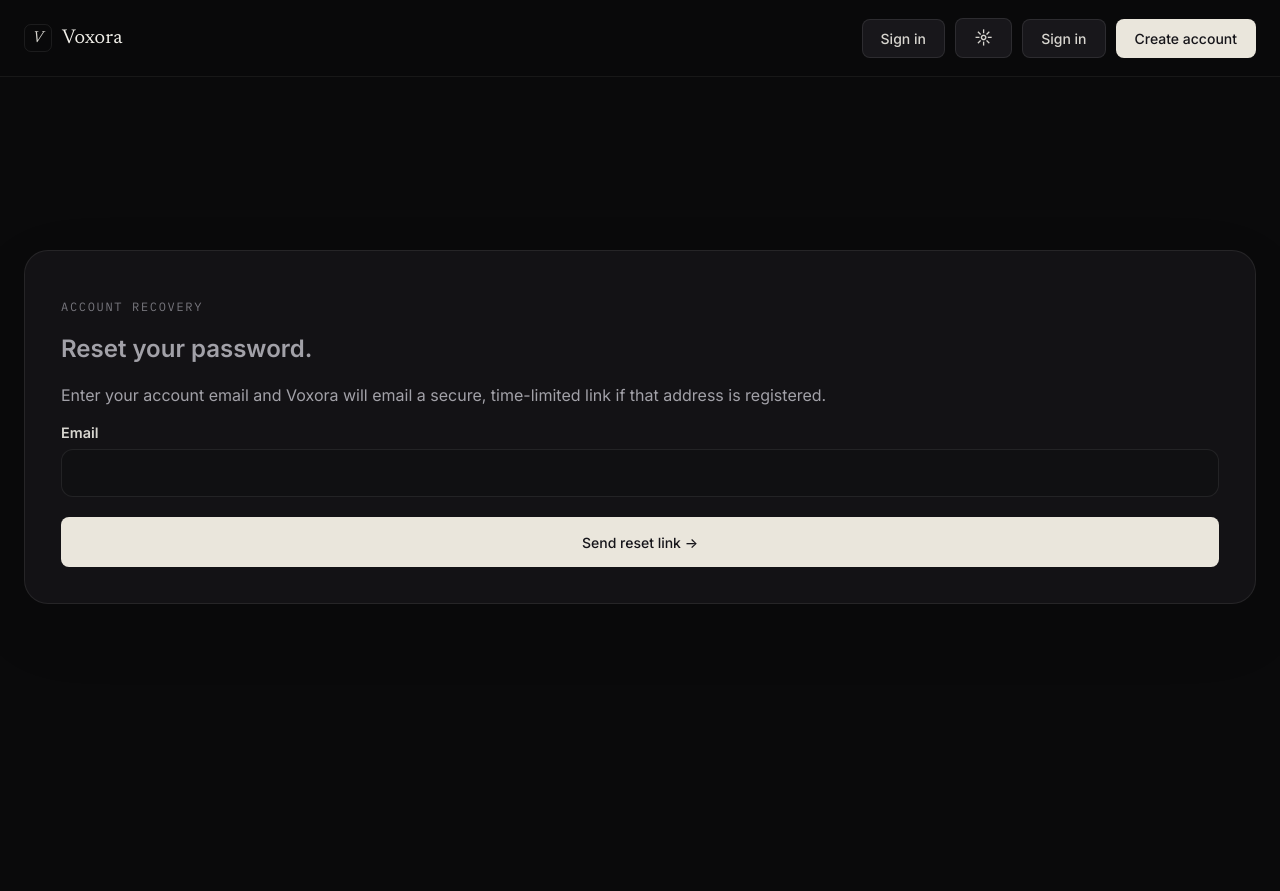
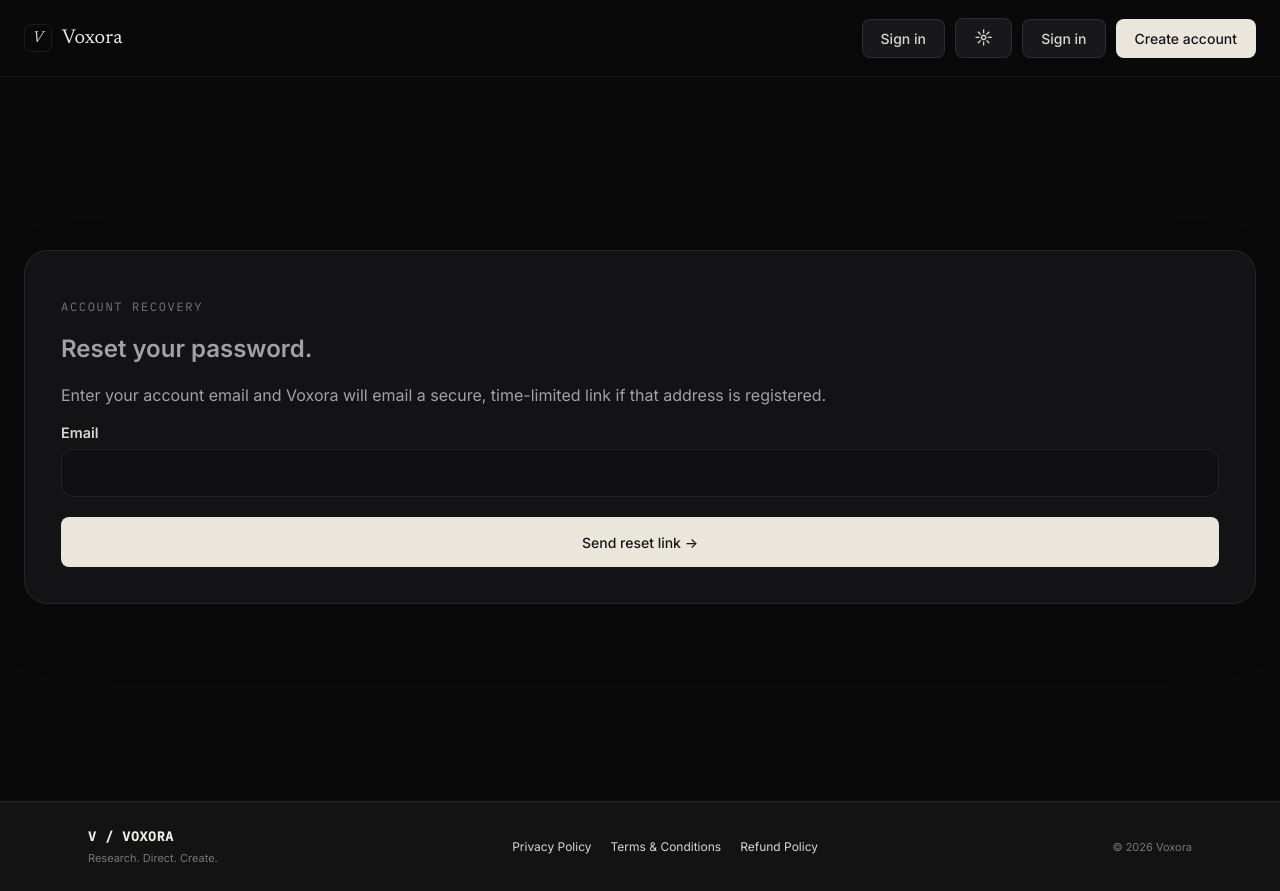
Before and after one commit to infosloption-byte/video-director, a React (Vite) app in the folder frontend/: page /forgot-password in a window 1280 px wide. Before the commit the page ends 801 px from the top, so only its background shows below. Built offline with nearby package versions, Linux system fonts and the light colour scheme; no server answers.

Commit message:
feat(legal): link policies in account, billing and authentication footers

```diff
--- a/frontend/src/pages/ForgotPasswordPage.jsx
+++ b/frontend/src/pages/ForgotPasswordPage.jsx
@@ -1,6 +1,7 @@
 import { useState } from "react";
 import { Link } from "react-router-dom";
 import Header from "../components/Header";
+import LegalFooter from "../components/LegalFooter";
 import "./AuthPage.css";
 
 export default function ForgotPasswordPage() {
@@ -20,5 +21,6 @@ export default function ForgotPasswordPage() {
     finally { setBusy(false); }
   }
 
-  return <div className="hx-page auth-page"><Header right={<Link to="/signin" className="btn btn-ghost">Sign in</Link>} /><main className="container auth-page__main"><section className="auth-card"><p className="eyebrow">Account recovery</p><h1>Reset your password.</h1><p>Enter your account email and Voxora will email a secure, time-limited link if that address is registered.</p>{error && <div className="auth-card__error" role="alert">{error}</div>}{message && <div className="auth-card__success" role="status">{message}</div>}<form className="auth-card__form" onSubmit={submit}><label><span>Email</span><input type="email" value={email} onChange={(e) => setEmail(e.target.value)} autoComplete="email" required /></label><button className="btn btn-cream auth-card__submit" disabled={busy}>{busy ? "Preparing…" : "Send reset link →"}</button></form></section></main></div>;
+  return <div className="hx-page auth-page"><Header right={<Link to="/signin" className="btn btn-ghost">Sign in</Link>} /><main className="container auth-page__main"><section className="auth-card"><p className="eyebrow">Account recovery</p><h1>Reset your password.</h1><p>Enter your account email and Voxora will email a secure, time-limited link if that address is registered.</p>{error && <div className="auth-card__error" role="alert">{error}</div>}{message && <div className="auth-card__success" role="status">{message}</div>}<form className="auth-card__form" onSubmit={submit}><label><span>Email</span><input type="email" value={email} onChange={(e) => setEmail(e.target.value)} autoComplete="email" required /></label><button className="btn btn-cream auth-card__submit" disabled={busy}>{busy ? "Preparing…" : "Send reset link →"}</button></form></section></main>
+    <LegalFooter /></div>;
 }
```
